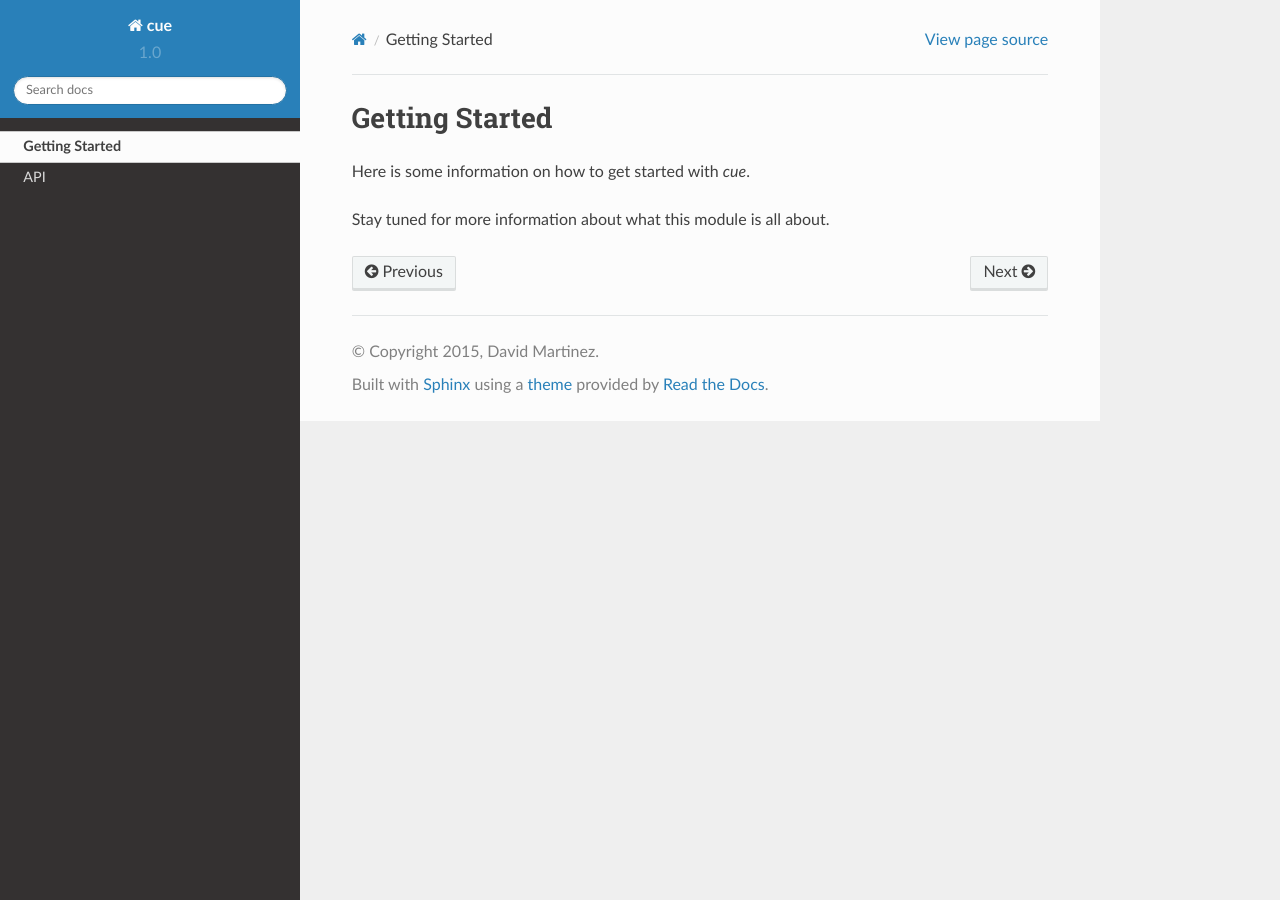
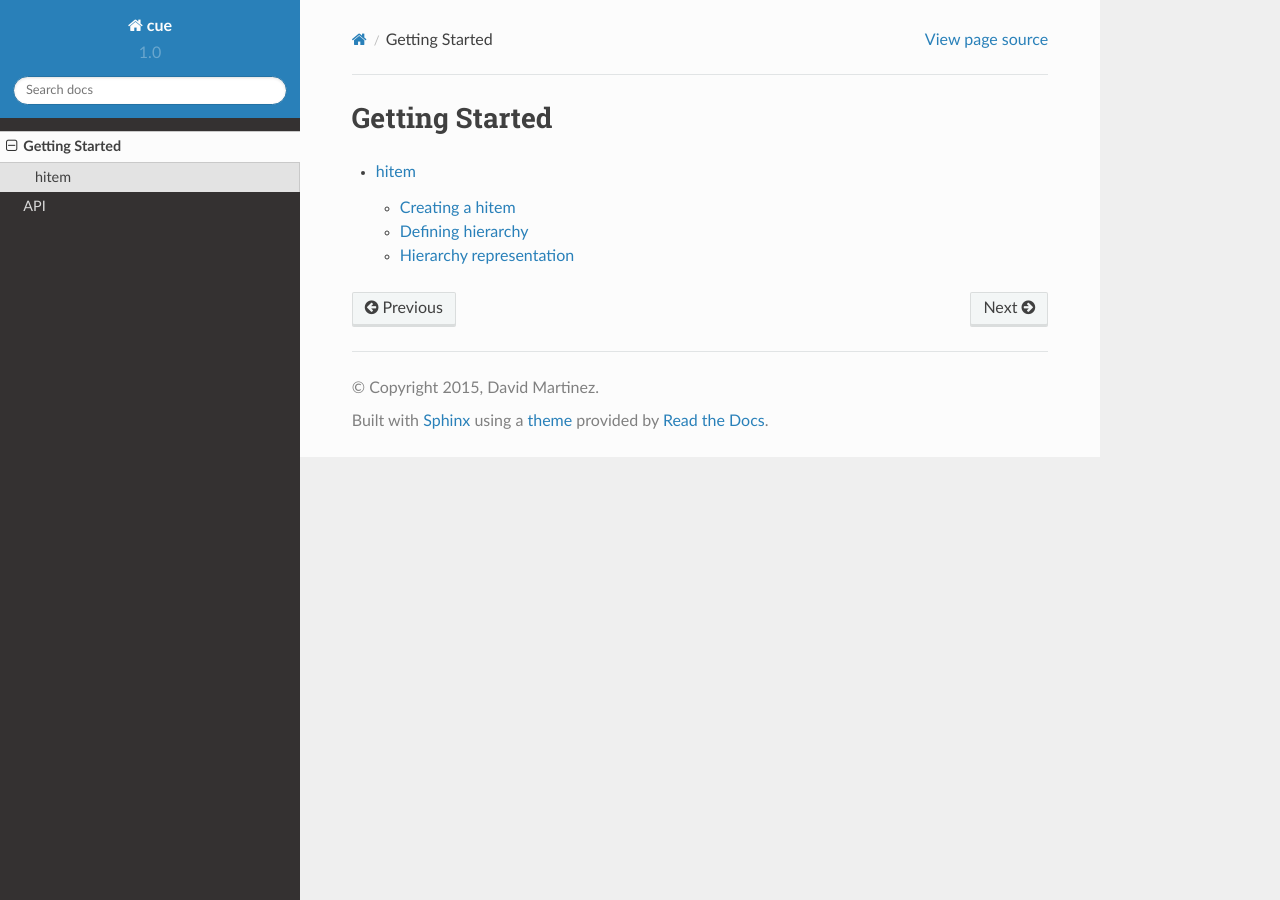
Before and after one commit to elusive-ideas/cue, a Sphinx documentation site: the page built from doc/gettingstarted.rst, in a window 1280 px wide. Built offline with Sphinx 7.4.7 and the Read the Docs theme 2.0.0, drawn with Linux system fonts in a browser that asks for light colours.

Commit message:
updated documentation with example of hierarchy representation using hitem

```diff
--- a/doc/gettingstarted.rst
+++ b/doc/gettingstarted.rst
@@ -1,6 +1,7 @@
 Getting Started
 ===============
 
-Here is some information on how to get started with `cue`.
+.. toctree::
+   :maxdepth: 2
 
-Stay tuned for more information about what this module is all about.
+   hitem
```
Also changed, not shown: doc/hitem.rst (added, +40 -0 lines).
